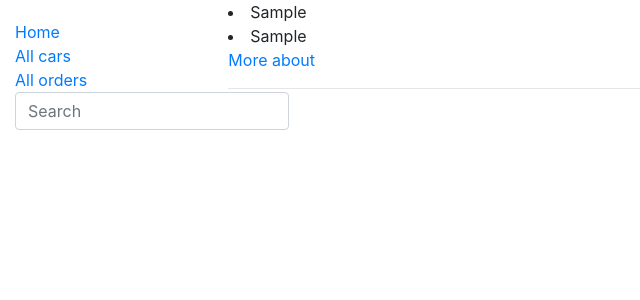
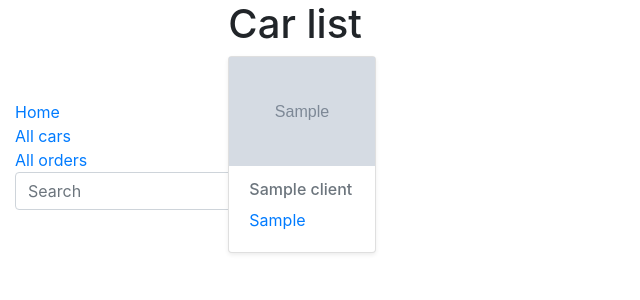
Before and after one commit to Aleksiux/carservice, a Django app: template PycharmProjects/carservice/car_app/templates/car_models.html in a window 1280 px wide. Shown: the top 300 px of the page, without its empty margins (0-640 px from the left). Run offline with Django 3.2, Linux system fonts and the light colour scheme; the template is opened without the code that fills it: most values are stand-ins (such as "Sample title", 1, 10 or a date in 2020); grey boxes marked "Sample" are stand-in pictures; some libraries are stand-ins or nearby versions.

Commit message:
adding media - car photos

```diff
--- a/PycharmProjects/carservice/car_app/models.py
+++ b/PycharmProjects/carservice/car_app/models.py
@@ -3,6 +3,8 @@ from django.db import models
 # Create your models here.
 from django.db import models
 from django.utils import timezone
+from django_resized import ResizedImageField
+from  PIL import *
 
 
 # Create your models here.
@@ -14,6 +16,8 @@ class CarModel(models.Model):
     car_model = models.CharField('Car model', max_length=50)
     year = models.DateField('Car year')
     engine = models.CharField('Car engine', max_length=20)
+    car_photo = ResizedImageField('Car photo', size=[375, 500], upload_to='car_photo', null=True)
+
 
     class Meta:
         verbose_name = 'Car model'
@@ -30,6 +34,7 @@ class Car(models.Model):
     car_model = models.ForeignKey(CarModel, null=True, on_delete=models.SET_NULL)
     vin_code = models.CharField('VIN code', max_length=17)
     client = models.CharField('Client', max_length=100, help_text='Enter client:')
+
 
     def __str__(self):
         return f"{self.licence_plate} {self.car_model} {self.vin_code} {self.client}"
--- /dev/null
+++ b/PycharmProjects/carservice/car_app/static/css/styles.css
@@ -0,0 +1,14 @@
+.sidebar-nav {
+    margin-top: 100px;
+    padding:0;
+    list-style: none;
+
+}
+
+
+.car-cover {
+    width: 100px;
+    height: 100px;
+    object-fit: contain;
+
+}
--- a/PycharmProjects/carservice/car_app/static/styles.css
+++ /dev/null
@@ -1,6 +0,0 @@
-.sidebar-nav {
-    margin-top: 20px;
-    padding:0;
-    list-style: none;
-
-}
--- a/PycharmProjects/carservice/car_app/templates/car.html
+++ b/PycharmProjects/carservice/car_app/templates/car.html
@@ -1,6 +1,12 @@
 {% extends 'base.html' %}
 
 {% block content %}
+ {% load static %}
+    {% if car.car_model.car_photo %}
+    <img src="{{ car.car_photo.url }}" style="margin-bottom: 20px;" class="car-photo">
+    {% else %}
+    <img src="{% static 'media/car_photo/no-image.jpg' %}" style="margin-bottom: 20px;" class="car-photo">
+    {% endif %}
     <li>{{car.licence_plate}}</li>
     <li>{{car.car_model}}</li>
     <li>{{car.vin_code}}</li>
--- a/PycharmProjects/carservice/car_app/templates/car_models.html
+++ b/PycharmProjects/carservice/car_app/templates/car_models.html
@@ -2,12 +2,42 @@
 
 {% block content %}
 
-{% for car in cars %}
-    <li>{{car.licence_plate}}</li>
-    <li>{{car.car_model}}</li>
-    <a href="{% url 'car' car.car_id %}"> More about</a>
-    <hr>
-{% endfor %}
+
+
+ {% load static %}
+
+  <h1>Car list</h1>
+  {% if cars %}
+      <div class="row">
+    {% for car in cars %}
+       <div class="col-md-2 d-flex">
+          <div class="card mb-2 shadow-sm">
+            {% if car.car_model.car_photo %}
+              <img src="{{ car.car_model.car_photo.url }}">
+            {% else %}
+              <img src="{% static 'media/car_photo/no-image.jpg' %}" class="card-img-top car-cover">
+            {% endif %}
+              <div class="card-body">
+                  <h6 class="card-subtitle mb-2 text-muted">{{ car.client }}</h6>
+              <p class="card-text"><a href="{% url 'car' car.car_id %}">{{ car.licence_plate }}</a></p>
+          </div>
+       </div>
+      </div>
+      </div>
+    {% endfor %}
+  {% else %}
+    <p>In service there is no cars</p>
+  {% endif %}
+
+
+
+
+<!--{% for car in cars %}-->
+<!--    <li>{{car.licence_plate}}</li>-->
+<!--    <li>{{car.car_model}}</li>-->
+<!--    <a href="{% url 'car' car.car_id %}"> More about</a>-->
+<!--    <hr>-->
+<!--{% endfor %}-->
 
 
 
--- a/PycharmProjects/carservice/car_app/views.py
+++ b/PycharmProjects/carservice/car_app/views.py
@@ -50,8 +50,11 @@ def orders(request):
 
 
 def order(request, order_list_id):
-    order_list = Order.objects.filter(order_list_id__exact=order_list_id)
+    order_list_orders = Order.objects.filter(order_list_id__exact=order_list_id)
+    order_list = get_object_or_404(OrderList, pk=order_list_id)
+    print(order_list)
     context = {
+        'order_list_orders':order_list_orders,
         'order_list': order_list
     }
     return render(request, 'order.html', context)
```
Also changed, not shown: PycharmProjects/carservice/car_app/templates/order.html (+5 -5 lines), 1 other file.
